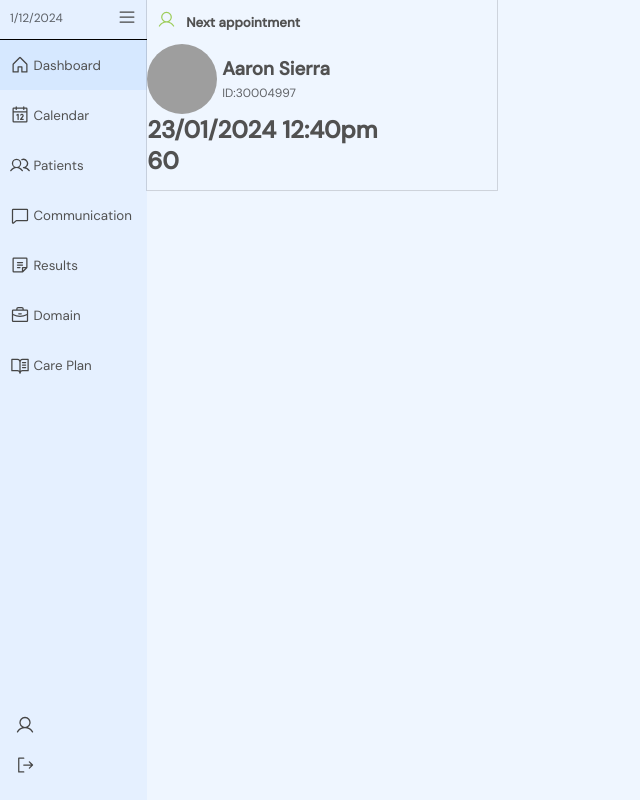
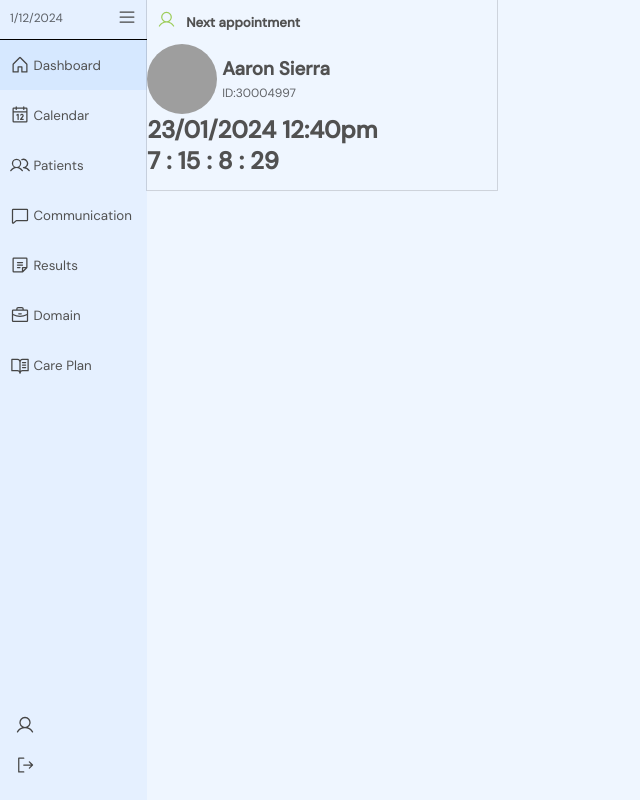
Before and after one commit to DiamondD7/yougotjob_client, a React (Vite) app: page /home in a window 1280 px wide. Shown: the whole page, without its empty margins (0-640 px from the left). Built offline with nearby package versions, Linux system fonts and the light colour scheme; grey boxes are pictures that could not be loaded.

Commit message:
implemented the copuntdown logic without the time yet.

```diff
--- a/src/components/Dashboard/Dashboard.jsx
+++ b/src/components/Dashboard/Dashboard.jsx
@@ -5,48 +5,36 @@ import "../../styles/dashboardstyles.css";
 const Dashboard = () => {
   let today = new Date();
 
-  const [days, setDays] = useState(3);
+  const [days, setDays] = useState(0);
   const [hours, setHours] = useState(0);
   const [minutes, setMinutes] = useState(0);
-  const [seconds, setSeconds] = useState(60);
-  const [miliseconds, setMiliseconds] = useState(60);
+  const [seconds, setSeconds] = useState(0);
 
-  // useEffect(() => {
-  //   // setHours(today.getHours());
-  //   // setMinutes(minutez);
-  //   let interval;
-  //   interval = setInterval(() => {
-  //     if (seconds > 0) {
-  //       setSeconds(60 - today.getSeconds());
-  //       // setMiliseconds(99);
-  //     } else if (minutes > 0) {
-  //       setMinutes(60 - today.getMinutes());
-  //       setSeconds(60);
-  //       setMiliseconds(99);
-  //     } else if (hours > 0) {
-  //       setHours((hours) => hours - 1);
-  //       setMinutes(60);
-  //       setSeconds(60);
-  //       setMiliseconds(99);
-  //     } else if (days > 0) {
-  //       setDays((days) => days - 1);
-  //       setHours(24);
-  //       setMinutes(60);
-  //       setSeconds(60);
-  //       setMiliseconds(99);
-  //     }
-  //   }, 1000);
-  //   return () => clearInterval(interval);
-  // }, [miliseconds, seconds, minutes, hours, days]);
+  const [inputDate, setInputDate] = useState("20 Jan 2024");
+  const [currentDate, setCurrentDate] = useState(inputDate);
 
-  // useEffect(() => {
-  //   // let interval;
-  //   // interval = setInterval(() => {
-  //   //   setSeconds(today.getSeconds());
-  //   // }, 1000);
-  //   setSeconds(today.getSeconds());
-  //   console.log("Dasdas");
-  // }, [seconds]);
+  useEffect(() => {
+    const changingDate = new Date(inputDate);
+    const currentDate = new Date();
+    const totalSeconds = (changingDate - currentDate) / 1000;
+
+    setDays(Math.floor(totalSeconds / 3600 / 24));
+    setHours(Math.floor(totalSeconds / 3600) % 24);
+    setMinutes(Math.floor(totalSeconds / 60) % 60);
+
+    let interval = setInterval(() => {
+      setSeconds((prevSeconds) => {
+        if (prevSeconds === 0) {
+          clearInterval(interval);
+        }
+        return Math.floor(totalSeconds % 60);
+      });
+    }, 1000);
+
+    // Cleanup function to clear the interval when the component unmounts or the effect is re-run
+    return () => clearInterval(interval);
+  }, [days, minutes, hours, seconds]);
+
   return (
     <div>
       <div className="dashboard-summary-cards__wrapper">
@@ -70,7 +58,9 @@ const Dashboard = () => {
           </div>
           <div className="dashboard-patient-card-details__wrapper">
             <h2>23/01/2024 12:40pm</h2>
-            <h2>{seconds}</h2>
+            <h2>
+              {days} : {hours} : {minutes} : {seconds}
+            </h2>
           </div>
         </div>
       </div>
```
